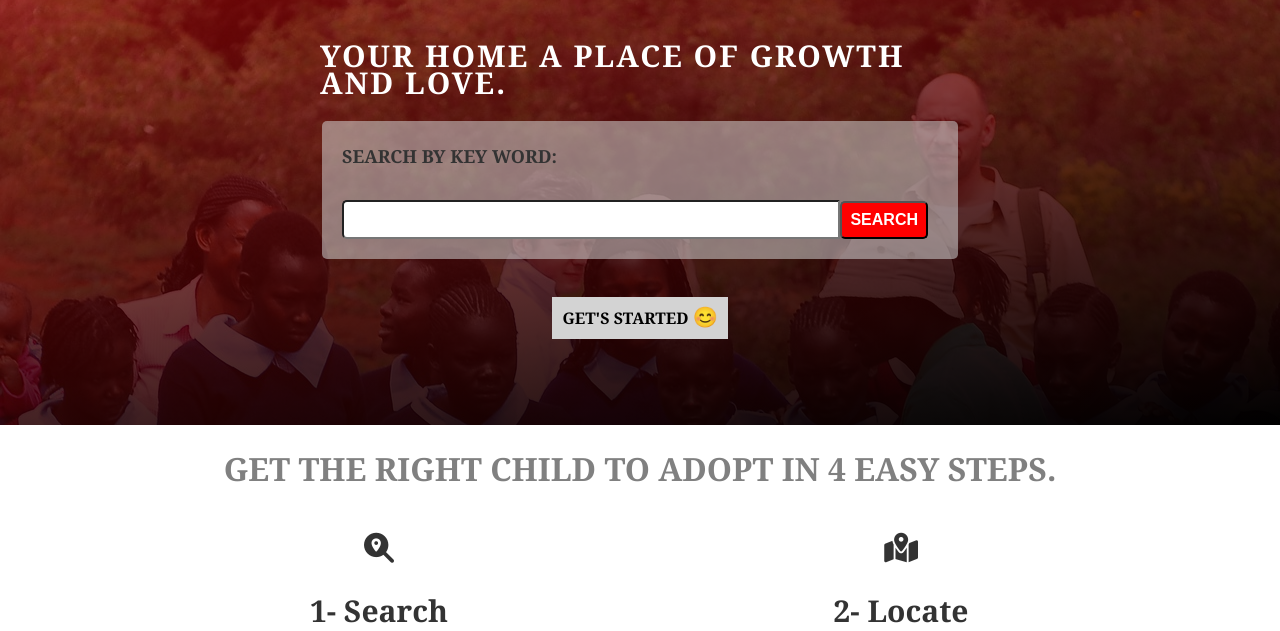
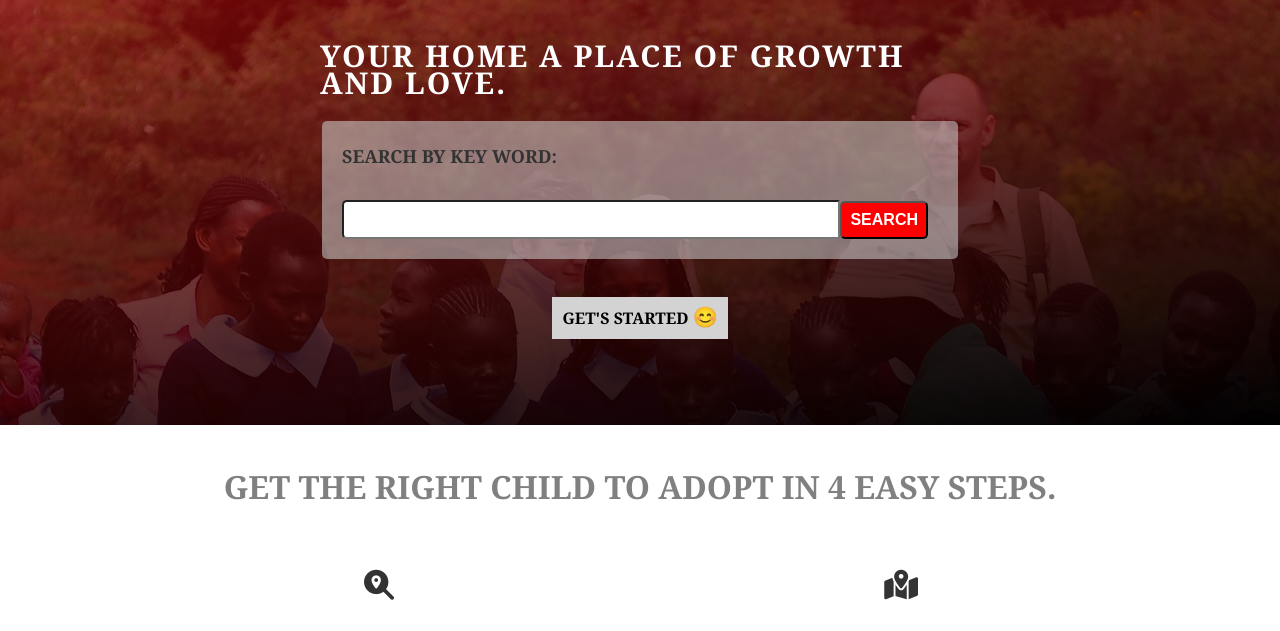
Before and after one commit to kelibst/capstone, a website: page index.html in a window 1280 px wide. Shown: the part 75-706 px from the top of the page. Drawn offline with Linux system fonts and the light colour scheme.

Commit message:
added line height to index h1 tag

```diff
--- a/index.html
+++ b/index.html
@@ -59,7 +59,7 @@
 
 
     <main class="steps">
-        <h1 class="steps-header text-grey uppercase">Get the right child to adopt in 4 easy steps.</h1>
+        <h1 class="steps-header text-grey line-height-2 uppercase">Get the right child to adopt in 4 easy steps.</h1>
 
         <div class="steps-container pd-y-large">
             <div class="steps-container-contents">
```
